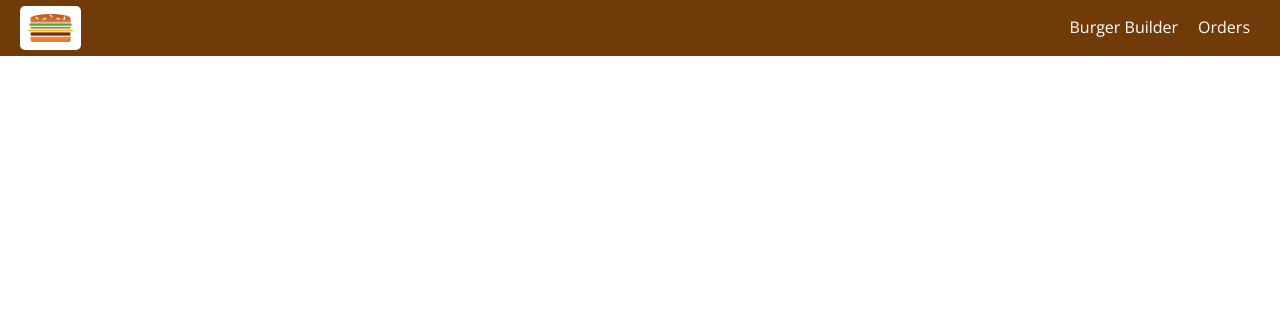
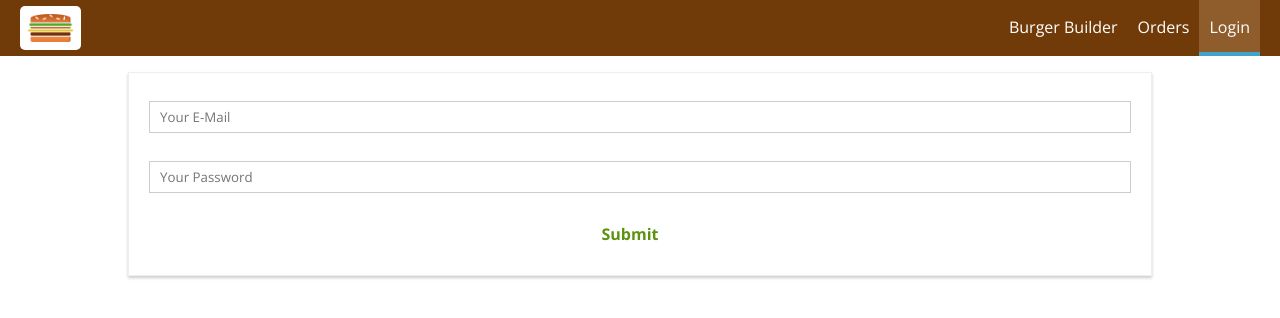
Before and after one commit to MilenaGiachetti/burger-builder, a React (Create React App) app: page /auth in a window 1280 px wide. Shown: the top 318 px of the page. Built offline with nearby package versions, Linux system fonts and the light colour scheme.

Commit message:
Add login form

```diff
--- a/src/App.js
+++ b/src/App.js
@@ -4,6 +4,7 @@
 import Checkout from './containers/Checkout/Checkout';
 import { Route } from 'react-router-dom';
 import Orders from './containers/Orders/Orders';
+import Auth from './containers/Auth/Auth';
 
 class App extends Component {
   render() {
@@ -12,6 +13,7 @@
         <Layout>
           <Route path="/" exact component={BurgerBuilder} />
           <Route path="/orders" exact component={Orders} />
+          <Route path="/auth" exact component={Auth} />
           <Route path="/checkout" component={Checkout} />
         </Layout>
       </div>
--- a/src/components/Navigation/NavigationItems/NavigationItems.js
+++ b/src/components/Navigation/NavigationItems/NavigationItems.js
@@ -6,6 +6,7 @@
     <ul className={classes.NavigationItems}>
         <NavigationItem link="/" exact>Burger Builder</NavigationItem>
         <NavigationItem link="/orders">Orders</NavigationItem>
+        <NavigationItem link="/auth">Login</NavigationItem>
     </ul>
 );
 
--- /dev/null
+++ b/src/containers/Auth/Auth.js
@@ -0,0 +1,117 @@
+import React, { Component } from 'react';
+import Input from '../../components/UI/Input/Input';
+import Button from '../../components/UI/Button/Button';
+import classes from './Auth.module.scss';
+
+
+class Auth extends Component {
+    state = {
+        orderForm: {
+            email: {
+                elementType: 'input',
+                elementConfig: {
+                    type: 'email',
+                    placeholder: 'Your E-Mail'
+                },
+                value: '',
+                validation: {
+                    required: true,
+                    isEmail: true
+                },
+                valid: false,
+                touched: false
+            },
+            password: {
+                elementType: 'input',
+                elementConfig: {
+                    type: 'password',
+                    placeholder: 'Your Password'
+                },
+                value: '',
+                validation: {
+                    required: true,
+                    minLength: 6
+                },
+                valid: false,
+                touched: false
+            }
+        },
+        formIsValid: false
+    }
+
+    checkValidity(value, rules) {
+        let isValid = true;
+        if(!rules) {
+            return true;
+        }
+        if(rules.required) {
+            isValid = value.trim() !== '' && isValid;
+        }
+
+        if(rules.minLength) {
+            isValid = value.length >= rules.minLength && isValid;
+        }
+
+        if(rules.maxLength) {
+            isValid = value.length <= rules.maxLength && isValid;
+        }
+
+        if(rules.isEmail) {
+            const pattern = /[a-z0-9!#$%&'*+/=?^_`{|}~-]+(?:\.[a-z0-9!#$%&'*+/=?^_`{|}~-]+)*@(?:[a-z0-9](?:[a-z0-9-]*[a-z0-9])?\.)+[a-z0-9](?:[a-z0-9-]*[a-z0-9])?/;
+            isValid = pattern.test(value) && isValid;
+        }
+
+        if(rules.isNumeric) {
+            const pattern = /^\d+$/;
+            isValid = pattern.test(value) && isValid;
+        }
+
+        return isValid;
+    }
+
+    inputChangedHandler = (event, inputIdentifier) => {
+        const updatedOrderForm = {
+            ...this.state.orderForm,
+            [inputIdentifier]: {
+                ...this.state.orderForm[inputIdentifier],
+                value: event.target.value,
+                valid: this.checkValidity(event.target.value, this.state.orderForm[inputIdentifier].validation),
+                touched: true
+            }
+        };
+        this.setState({orderForm: updatedOrderForm});
+    }
+
+    render () {
+        const formElementsArray = [];
+        for(let key in this.state.orderForm) {
+            formElementsArray.push({
+                id: key,
+                config: this.state.orderForm[key]
+            });
+        };
+
+        const form = formElementsArray.map(formElement => (
+            <Input
+                key={formElement.id}
+                elementType={formElement.config.elementType}
+                elementConfig={formElement.config.elementConfig}
+                value={formElement.config.value}
+                invalid={!formElement.config.valid}
+                touched={formElement.config.touched}
+                shouldValidate={formElement.config.validation}
+                changed={(event) => this.inputChangedHandler(event, formElement.id)}
+            />
+        ))
+        return (
+            <div className={classes.Auth}>
+                <form>
+                    {form}
+                    <Button btnType="Success">Submit</Button>
+                </form>
+            </div>
+        );
+    }
+};
+
+export default Auth;
--- /dev/null
+++ b/src/containers/Auth/Auth.module.scss
@@ -0,0 +1,15 @@
+.Auth {
+    margin: 20px auto;
+    width: 80%;
+    text-align: center;
+    box-shadow: 0 2px 3px #ccc;
+    border: 1px solid #eee;
+    padding: 10px;
+}
+
+
+@media (min-width: 600px) {
+    .ContactData {
+        max-width: 500px;
+    }
+}
--- a/src/containers/Checkout/ContactData/ContactData.js
+++ b/src/containers/Checkout/ContactData/ContactData.js
@@ -74,7 +74,8 @@
                 },
                 value: '',
                 validation: {
-                    required: true
+                    required: true,
+                    isEmail: true
                 },
                 valid: false,
                 touched: false
@@ -125,6 +126,16 @@
 
         if(rules.maxLength) {
             isValid = value.length <= rules.maxLength && isValid;
+        }
+
+        if(rules.isEmail) {
+            const pattern = /[a-z0-9!#$%&'*+/=?^_`{|}~-]+(?:\.[a-z0-9!#$%&'*+/=?^_`{|}~-]+)*@(?:[a-z0-9](?:[a-z0-9-]*[a-z0-9])?\.)+[a-z0-9](?:[a-z0-9-]*[a-z0-9])?/;
+            isValid = pattern.test(value) && isValid;
+        }
+
+        if(rules.isNumeric) {
+            const pattern = /^\d+$/;
+            isValid = pattern.test(value) && isValid;
         }
 
         return isValid;
```
